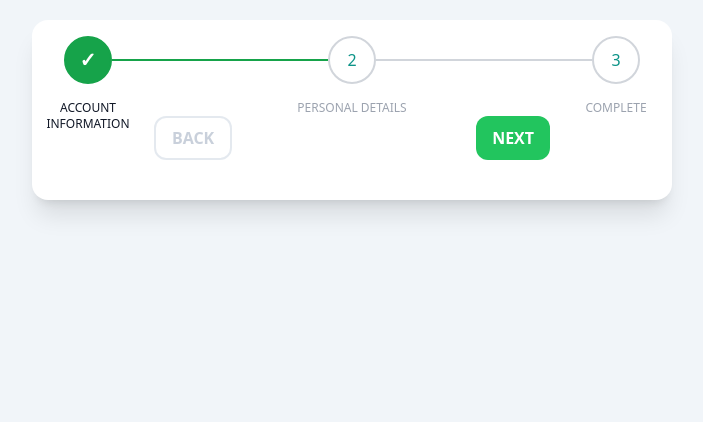
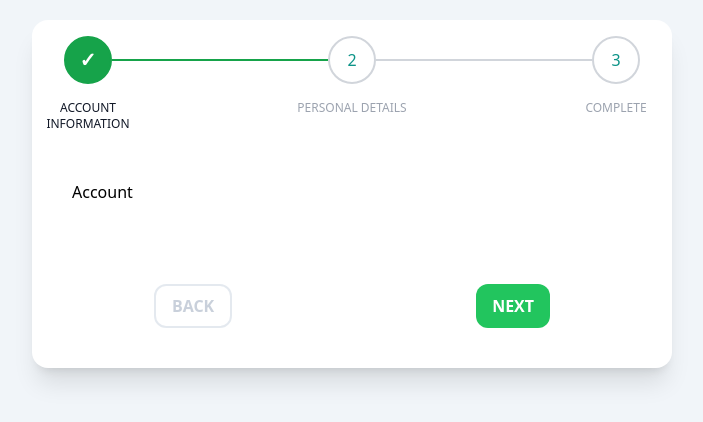
Before and after one commit to izuchukwu-eric/multiple-step-form, a Next.js app: page / in a window 1280 px wide. Shown: the top 422 px of the page, without its empty margins (288-991 px from the left). Built offline with nearby package versions, Linux system fonts and the light colour scheme.

Commit message:
new commit

```diff
--- /dev/null
+++ b/context/StepperContext.tsx
@@ -0,0 +1,5 @@
+import { createContext } from 'react'
+
+
+
+export const StepperContext = createContext({})
--- a/pages/index.tsx
+++ b/pages/index.tsx
@@ -5,10 +5,13 @@ import StepperControl from '../components/StepperControl'
 import Account from '../components/steps/Account'
 import Details from '../components/steps/Details'
 import Final from '../components/steps/Final'
+import { StepperContext } from '../context/StepperContext'
 
 
 const Home: NextPage = () => {
-  const [currentStep, setCurrentStep] = useState(1)
+  const [currentStep, setCurrentStep] = useState(1);
+  const [userData, setUserData] = useState<string>("");
+  const [finalData, setFinalData] = useState<string>("");
 
   const steps = [
     "Account Information",
@@ -20,9 +23,9 @@ const Home: NextPage = () => {
     switch(step) {
       case 1:
         return <Account />
-      case 1:
+      case 2:
         return <Details />
-      case 1:
+      case 3:
         return <Final />
       default:
     }
@@ -44,7 +47,17 @@ const Home: NextPage = () => {
           steps={steps}
           currentStep={currentStep}
         />
+
+        {/**display components */}
+        <div className='my-10 p-10'>
+          <StepperContext.Provider value={{ userData, setUserData, finalData, setFinalData}}>
+            {displayStep(currentStep)}
+          </StepperContext.Provider>
+        </div>
+
       </div>
+
+
 
       {/**navigation control */}
       <StepperControl
```
